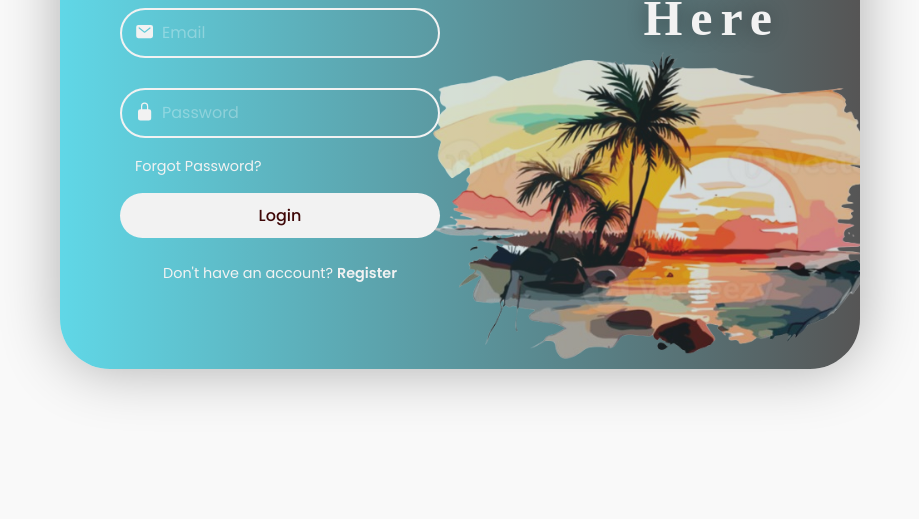
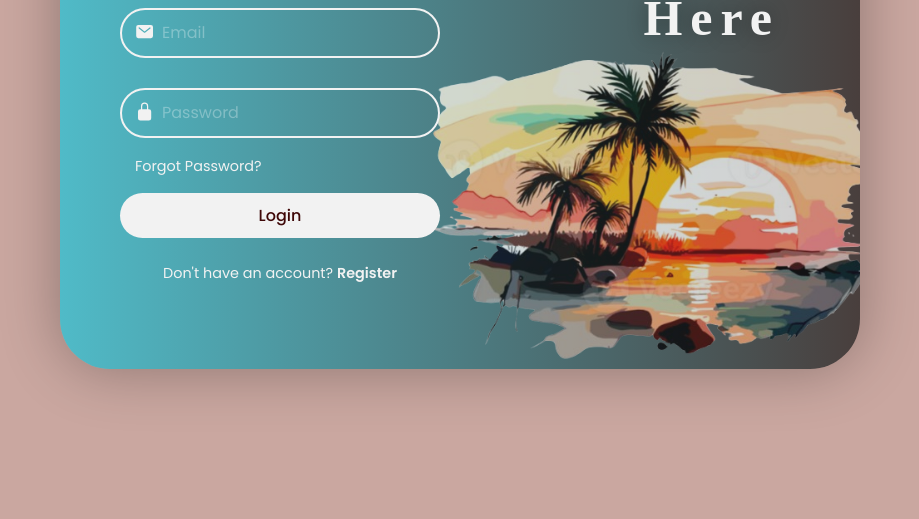
Before and after one commit to user-nyctophile/Login-Register-Page, a plain HTML site: page index.html in a window 1280 px wide. Shown: the part 281-800 px from the top of the page, without its empty margins (180-1099 px from the left). Drawn offline with nearby package versions, Linux system fonts and the light colour scheme; a web font is replaced by a local one.

Commit message:
Update style.css

```diff
--- a/resources/style.css
+++ b/resources/style.css
@@ -14,7 +14,7 @@ body {
   justify-content: center;
   align-items: center;
   min-height: 100vh;
-  background: #f9f9f9;
+  background: #CAA7A0;
 }
 
 .wrapper {
```
